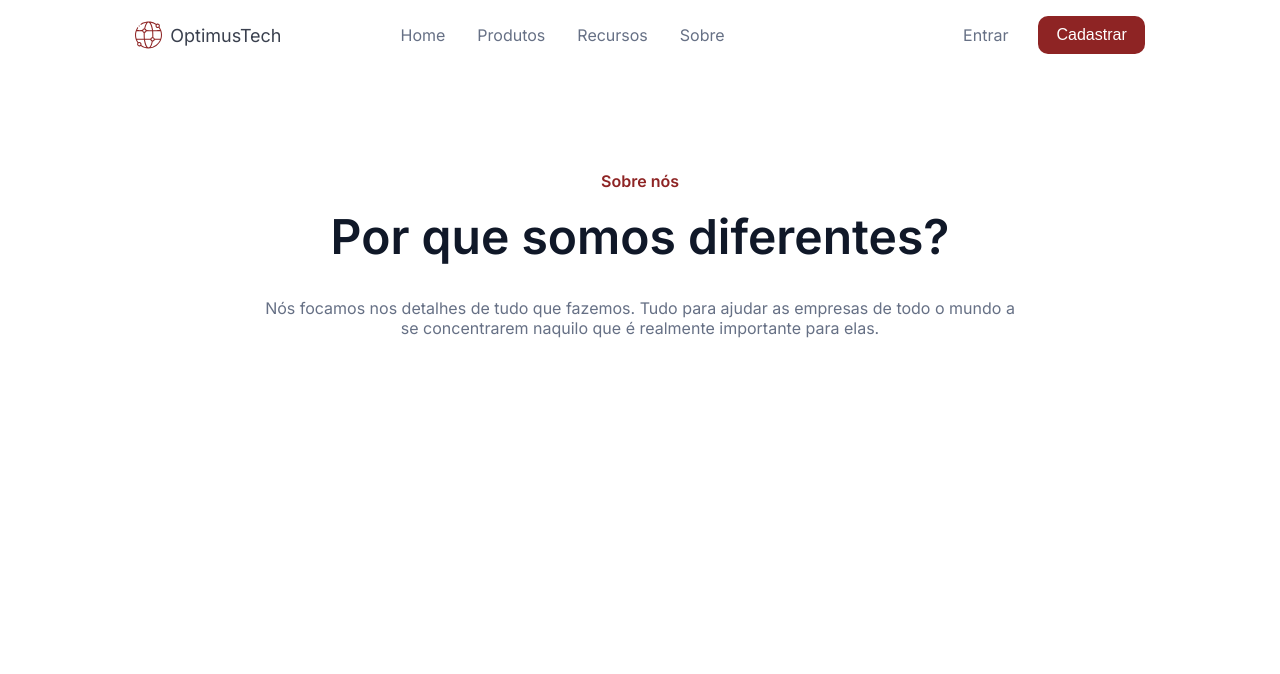
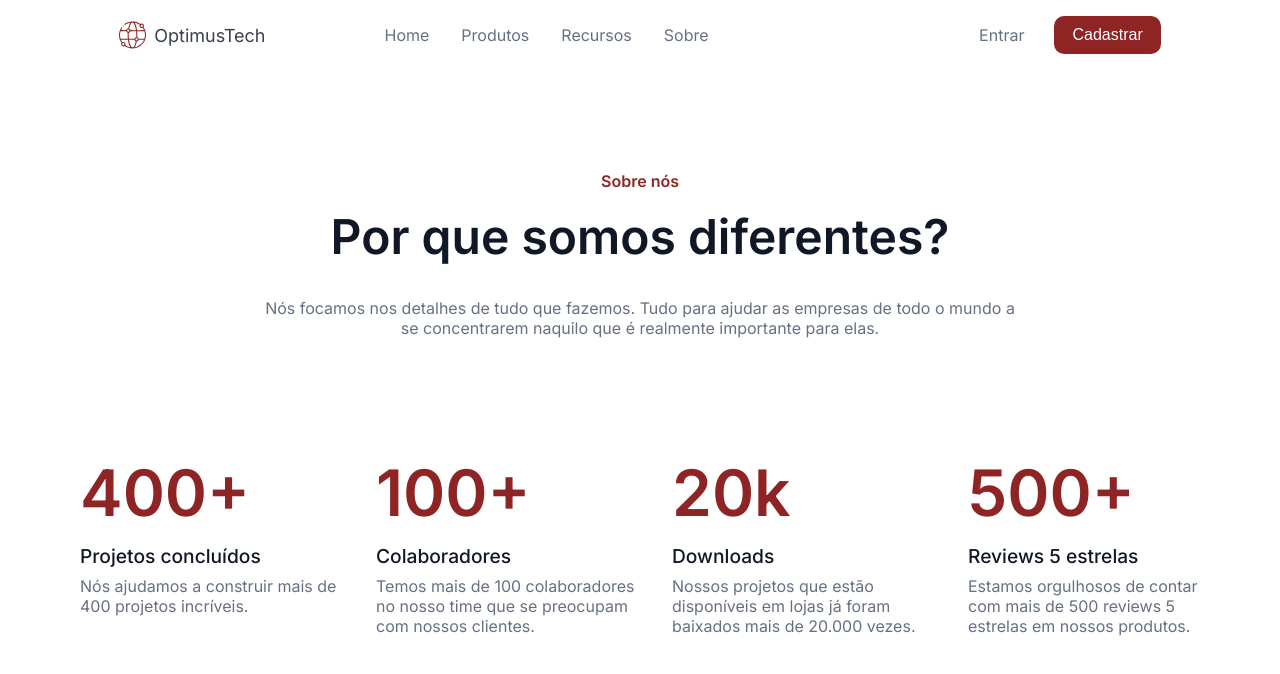
Before and after one commit to FilipiRafael/optimusTech, a plain HTML site: page index.html in a window 1280 px wide. Drawn offline with Linux system fonts and the light colour scheme.

Commit message:
Finish measurements section

```diff
--- a/assets/css/index.css
+++ b/assets/css/index.css
@@ -16,7 +16,7 @@
 
 body {
     font-family: var(--font-family);
-    padding: 1rem 2rem;
+    padding: 1rem 0;
 }
 
 body nav {
@@ -100,3 +100,38 @@ main .about p {
     font-weight: var(--font-weight-ternary);
     max-width: 60vw;
 }
+
+main .measurements {
+    display: flex;
+    justify-content: center;
+    align-items: flex-start;
+    width: 100%;
+    padding: 0 1rem 0 5rem;
+    flex-wrap: wrap;
+}
+
+main .measurements div {
+    text-align: left;
+    width: 25%;
+}
+
+main .measurements h2 {
+    color: var(--color-red-primary);
+    font-weight: var(--font-weight-primary);
+    font-size: 4rem;
+    margin-bottom: 0.8rem;
+}
+
+main .measurements span {
+    color: var(--color-black-title);
+    font-weight: var(--font-weight-secondary);
+    font-size: 1.2rem;
+}
+
+main .measurements p {
+    color: var(--color-paragraphy);
+    font-weight: var(--font-weight-ternary);
+    font-size: 16px;
+    margin-top: 0.5rem;
+    width: 90%;
+}
--- a/index.html
+++ b/index.html
@@ -33,6 +33,28 @@
                 <h1>Por que somos diferentes?</h1>
                 <p>Nós focamos nos detalhes de tudo que fazemos. Tudo para ajudar as empresas de todo o mundo a se concentrarem naquilo que é realmente importante para elas.</p>
             </section>
+            <section class="measurements">
+                <div>
+                   <h2>400+</h2>
+                   <span>Projetos concluídos</span>
+                   <p>Nós ajudamos a construir mais de 400 projetos incríveis.</p>
+                </div>
+                <div>
+                   <h2>100+</h2>
+                   <span>Colaboradores</span>
+                   <p>Temos mais de 100 colaboradores no nosso time que se preocupam com nossos clientes.</p>
+                </div>
+                <div>
+                   <h2>20k</h2>
+                   <span>Downloads</span>
+                   <p>Nossos projetos que estão disponíveis em lojas já foram baixados mais de 20.000 vezes.</p>
+                </div>
+                <div>
+                   <h2>500+</h2>
+                   <span>Reviews 5 estrelas</span>
+                   <p>Estamos orgulhosos de contar com mais de 500 reviews 5 estrelas em nossos produtos.</p>
+                </div>
+            </section>
         </main>
     </body>
 </html>
```
